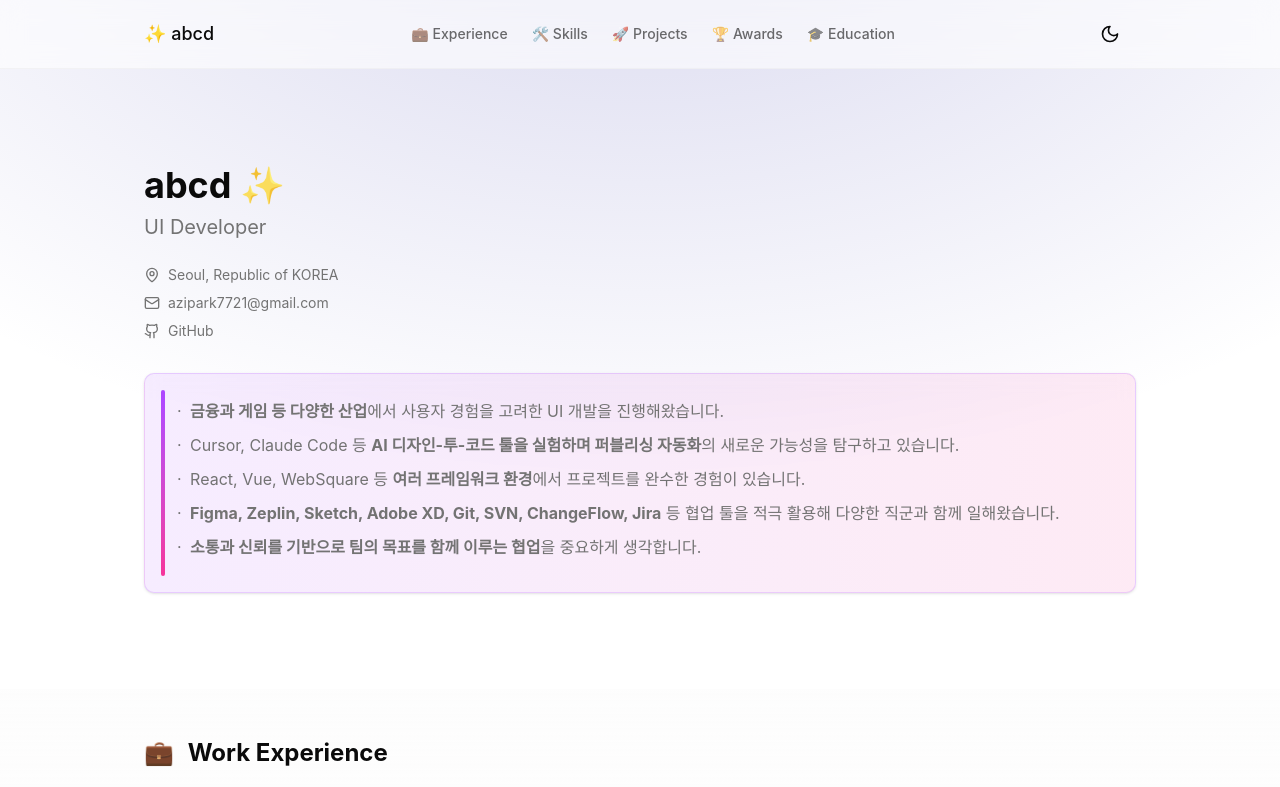
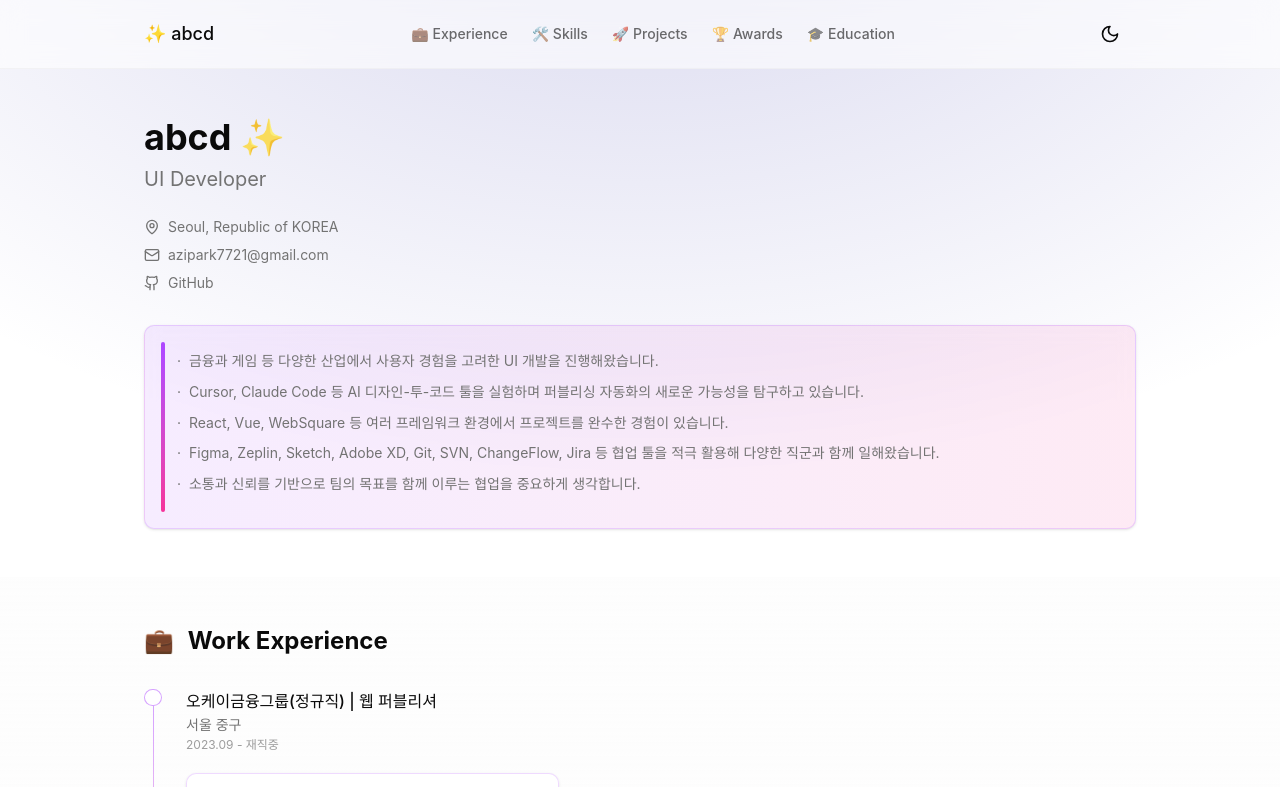
Before and after one commit to azipark/my_portfolio, an Astro site: page / in a window 1280 px wide. Shown: the top 787 px of the page. Built offline with nearby package versions, Linux system fonts and the light colour scheme; Astro itself is replaced by a stand-in of ours; a web font is replaced by a local one.

Commit message:
py값 통일

```diff
--- a/src/components/HeroSection.tsx
+++ b/src/components/HeroSection.tsx
@@ -27,7 +27,7 @@ export default function HeroSection() {
   };
 
   return (
-    <section className="py-16 md:py-24 relative overflow-hidden">
+    <section className="py-12 relative overflow-hidden">
       <div className="container max-w-5xl mx-auto px-6 md:px-4 relative z-10">
         <motion.div
           className="flex flex-col md:flex-row md:items-center justify-between mb-8"
@@ -91,13 +91,13 @@ export default function HeroSection() {
 
         <MotionWrapper>
           <div className="bg-gradient-to-r from-purple-500/10 to-pink-500/10 backdrop-blur-sm backdrop-filter p-4 rounded-lg border border-purple-500/20 dark:border-purple-500/10 shadow-sm max-w-6xl mx-auto">
-            <div className="text-muted-foreground text-md pl-4 py-2 relative leading-relaxed">
+            <div className="text-muted-foreground text-sm pl-4 py-2 relative leading-relaxed">
               <span className="absolute left-0 top-0 h-full w-1 bg-gradient-to-b from-purple-500 to-pink-500 rounded-full"></span>
-              <div className="mb-2 before:content-['·_'] before:mr-1"><b>금융과 게임 등 다양한 산업</b>에서 사용자 경험을 고려한 UI 개발을 진행해왔습니다.</div>
-              <div className="mb-2 before:content-['·_'] before:mr-1">Cursor, Claude Code 등 <b>AI 디자인-투-코드 툴을 실험하며 퍼블리싱 자동화</b>의 새로운 가능성을 탐구하고 있습니다.</div>
-              <div className="mb-2 before:content-['·_'] before:mr-1">React, Vue, WebSquare 등 <b>여러 프레임워크 환경</b>에서 프로젝트를 완수한 경험이 있습니다.</div>
-              <div className="mb-2 before:content-['·_'] before:mr-1"><b>Figma, Zeplin, Sketch, Adobe XD, Git, SVN, ChangeFlow, Jira</b> 등 협업 툴을 적극 활용해 다양한 직군과 함께 일해왔습니다.</div>
-              <div className="mb-2 before:content-['·_'] before:mr-1"><b>소통과 신뢰를 기반으로 팀의 목표를 함께 이루는 협업</b>을 중요하게 생각합니다.</div>
+              <div className="mb-2 before:content-['·_'] before:mr-1">금융과 게임 등 다양한 산업에서 사용자 경험을 고려한 UI 개발을 진행해왔습니다.</div>
+              <div className="mb-2 before:content-['·_'] before:mr-1">Cursor, Claude Code 등 AI 디자인-투-코드 툴을 실험하며 퍼블리싱 자동화의 새로운 가능성을 탐구하고 있습니다.</div>
+              <div className="mb-2 before:content-['·_'] before:mr-1">React, Vue, WebSquare 등 여러 프레임워크 환경에서 프로젝트를 완수한 경험이 있습니다.</div>
+              <div className="mb-2 before:content-['·_'] before:mr-1">Figma, Zeplin, Sketch, Adobe XD, Git, SVN, ChangeFlow, Jira 등 협업 툴을 적극 활용해 다양한 직군과 함께 일해왔습니다.</div>
+              <div className="mb-2 before:content-['·_'] before:mr-1">소통과 신뢰를 기반으로 팀의 목표를 함께 이루는 협업을 중요하게 생각합니다.</div>
             </div>
           </div>
         </MotionWrapper>
```
